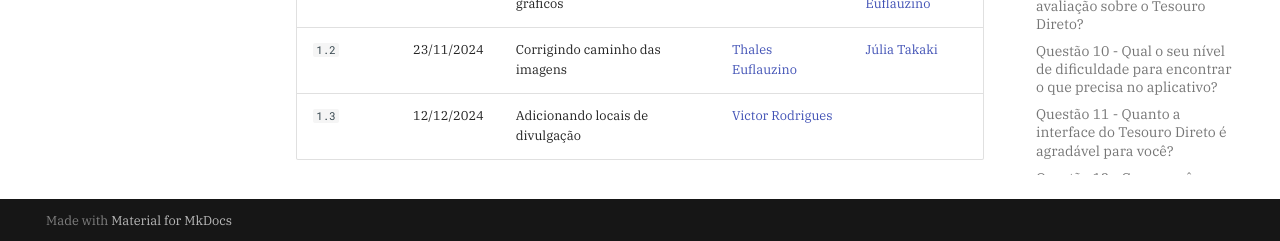
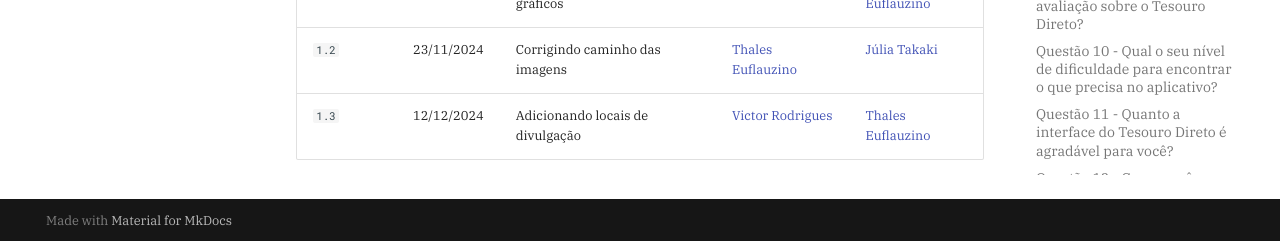
Before and after one commit to Requisitos-de-Software/2024.2-Grupo05, an MkDocs documentation site: the page built from docs/elicitacao/grupo5/definicao-perfil_de_usuario/questionario.md, in a window 1280 px wide and 900 px high, scrolled down 8372 px. Shown: the part 656-897 px from the top of the window. Built offline with MkDocs 1.6.1 and Material for MkDocs 9.7.7, drawn with Linux system fonts in a browser that asks for light colours; comment, search, counter and statistics services are not loaded.

Commit message:
Update questionario.md

```diff
--- a/docs/elicitacao/grupo5/definicao-perfil_de_usuario/questionario.md
+++ b/docs/elicitacao/grupo5/definicao-perfil_de_usuario/questionario.md
@@ -168,4 +168,4 @@ Acerca da avaliação geral do aplicativo, da dificuldade para encontrar funcion
 | `1.0` | 20/11/2024 | Criação do documento | [Júlia Takaki](https://github.com/juliatakaki)  | [Thales Euflauzino](https://github.com/thaleseuflauzino) |
 | `1.1` | 23/11/2024 | Adicionando imagens dos gráficos | [Júlia Takaki](https://github.com/juliatakaki)  | [Thales Euflauzino](https://github.com/thaleseuflauzino) |
 | `1.2` | 23/11/2024 | Corrigindo caminho das imagens | [Thales Euflauzino](https://github.com/thaleseuflauzino) | [Júlia Takaki](https://github.com/juliatakaki) |
-| `1.3` | 12/12/2024 | Adicionando locais de divulgação | [Victor Rodrigues](https://github.com/ViictorHugoo) | |
+| `1.3` | 12/12/2024 | Adicionando locais de divulgação | [Victor Rodrigues](https://github.com/ViictorHugoo) | [Thales Euflauzino](https://github.com/thaleseuflauzino) |
```
